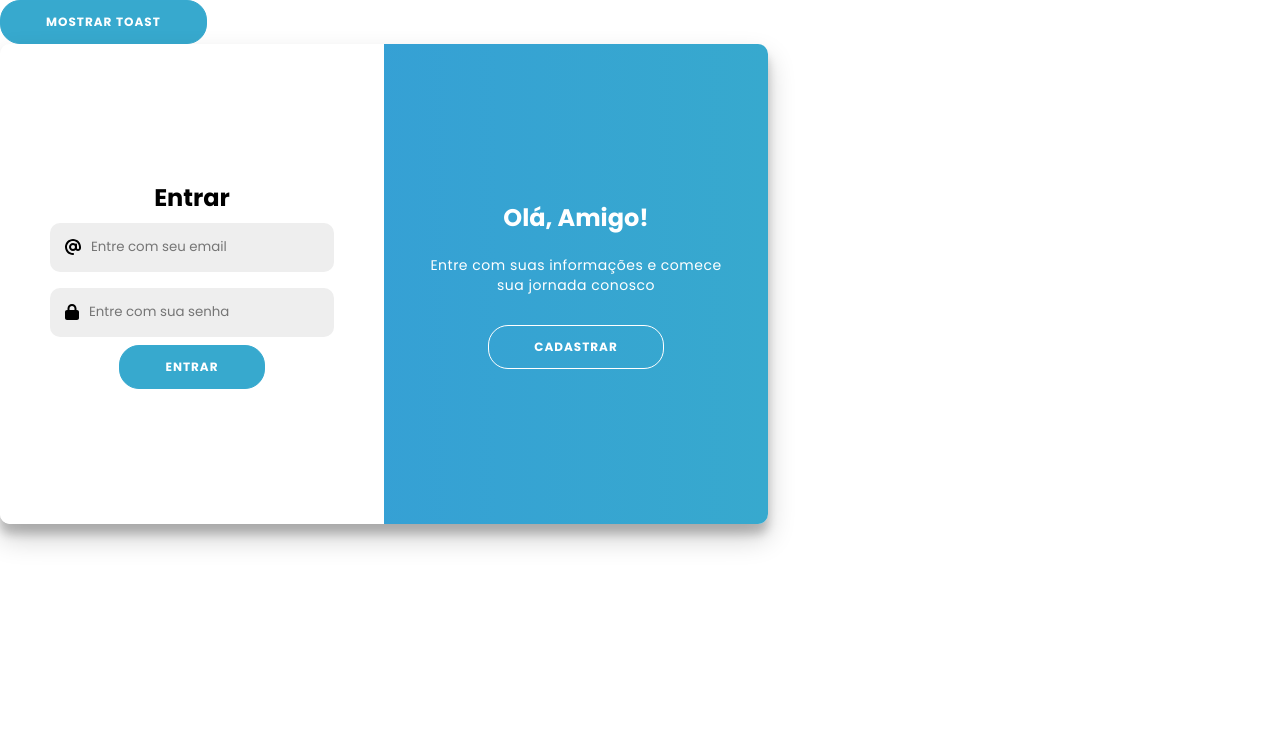
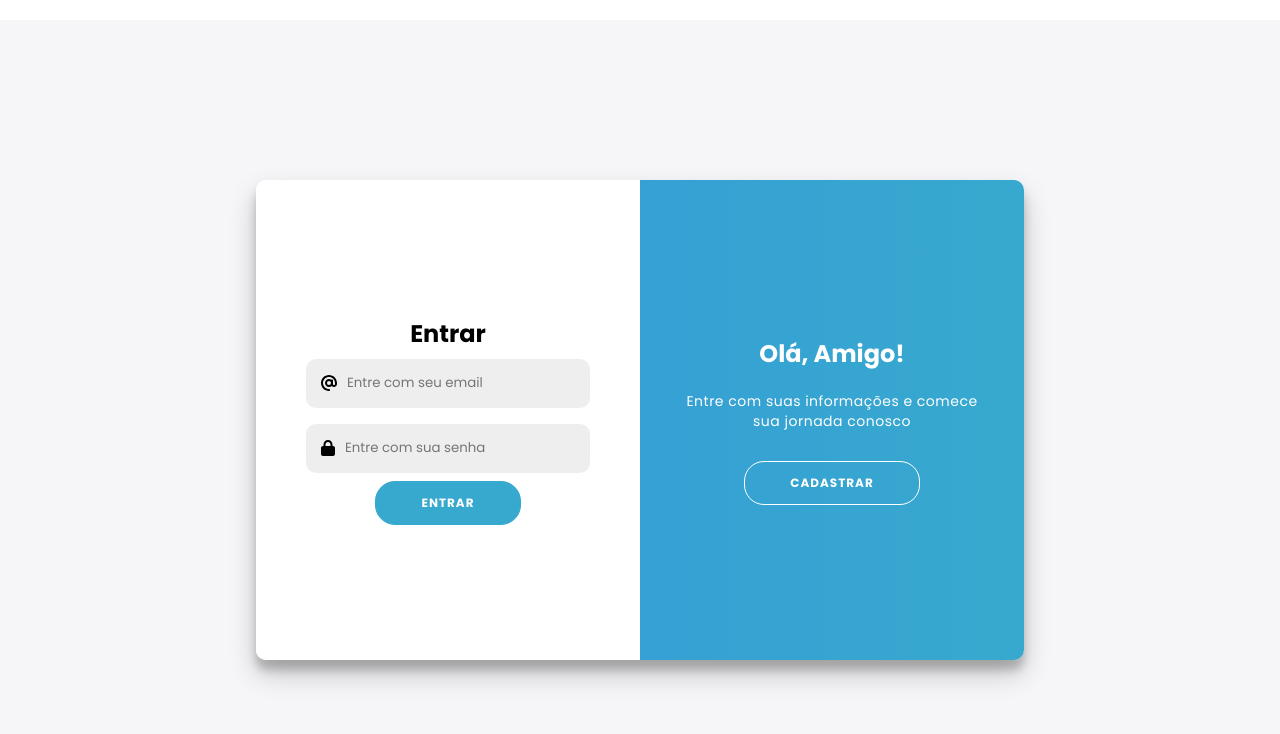
Before and after one commit to rodrigoodev/hackathon-frontend, a Nuxt app: page / in a window 1280 px wide. Shown: the top 734 px of the page. Built offline with nearby package versions, Linux system fonts and the light colour scheme.

Commit message:
refactor: login page

```diff
--- a/components/pages/meus-resumos/TableSumarise.vue
+++ b/components/pages/meus-resumos/TableSumarise.vue
@@ -126,7 +126,7 @@ const convertStatus = {
       </div>
       <div class="table-sumarise__body__item">
         <button
-          @click="downloadFile(sumariseItem.id)"
+          @click="downloadFile(sumariseItem.filePath)"
           v-if="sumariseItem.status == 'done'"
         >
           Download
--- a/pages/index.vue
+++ b/pages/index.vue
@@ -1,8 +1,5 @@
 <template>
-  <div>
-    <div>
-      <button @click="showToast">Mostrar Toast</button>
-    </div>
+  <div class="wrapper-container">
     <div class="container" id="container">
       <div class="form-container sign-up-container" @submit.prevent="signUp">
         <form action="#">
@@ -135,7 +132,7 @@ export default {
         const errorMessage = err.response
           ? err.response._data.message
           : "Erro desconhecido";
-        toast.error((errorMessage));
+        toast.error(errorMessage);
       }
     },
     async signUp() {
@@ -177,7 +174,7 @@ export default {
   box-sizing: border-box;
 }
 
-body {
+.wrapper-container {
   font-family: "Montserrat", sans-serif;
   background: #f6f5f7;
   display: flex;
```
